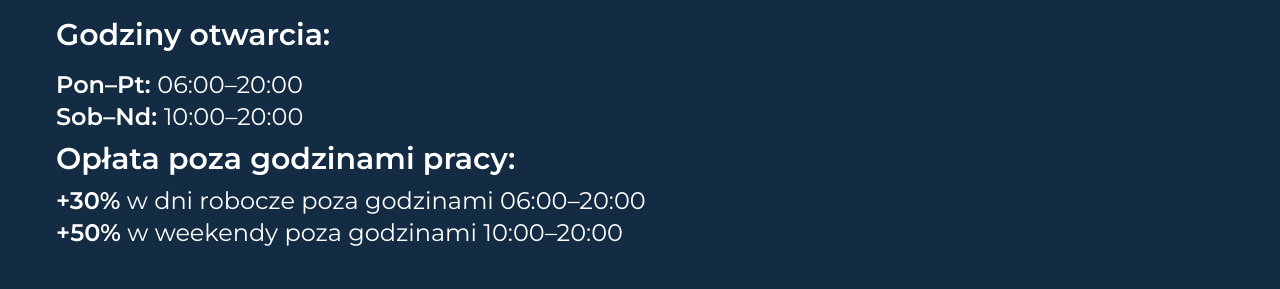
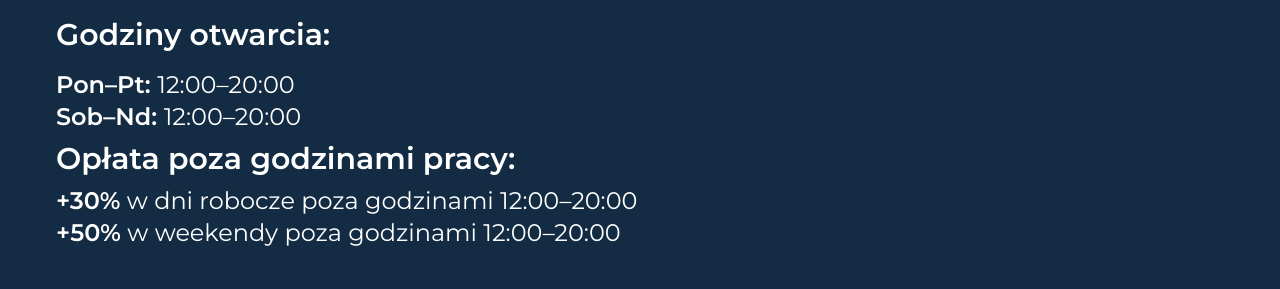
Before and after one commit to AGrebenyuck/Oponexis, a Next.js app: page / in a window 1280 px wide. Shown: the part 3735-4024 px from the top of the page. Built offline with nearby package versions, Linux system fonts and the light colour scheme; no server answers; the database is empty.

Commit message:
changed working hours

```diff
--- a/components/ContactsSection.jsx
+++ b/components/ContactsSection.jsx
@@ -67,10 +67,10 @@ const ContactsSection = memo(() => {
 						</h4>
 
 						<p className='font-semibold'>
-							Pon–Pt: <span className='font-normal'>06:00–20:00</span>
+							Pon–Pt: <span className='font-normal'>12:00–20:00</span>
 						</p>
 						<p className='font-semibold'>
-							Sob–Nd: <span className='font-normal'>10:00–20:00</span>
+							Sob–Nd: <span className='font-normal'>12:00–20:00</span>
 						</p>
 
 						<p className='title-2 font-semibold my-2'>
@@ -79,11 +79,11 @@ const ContactsSection = memo(() => {
 						<ul className=''>
 							<li>
 								<span className=' font-semibold'>+30%</span> w dni robocze poza
-								godzinami 06:00–20:00
+								godzinami 12:00–20:00
 							</li>
 							<li>
 								<span className='font-semibold'>+50%</span> w weekendy poza
-								godzinami 10:00–20:00
+								godzinami 12:00–20:00
 							</li>
 						</ul>
 					</div>
```
